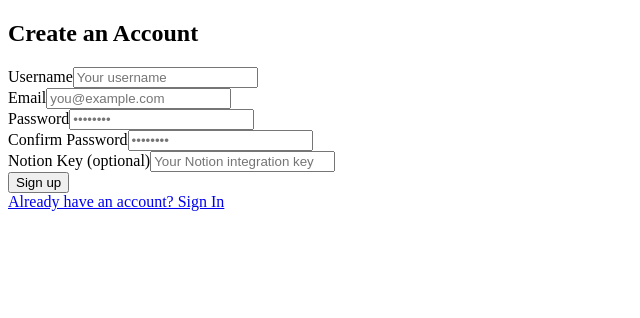
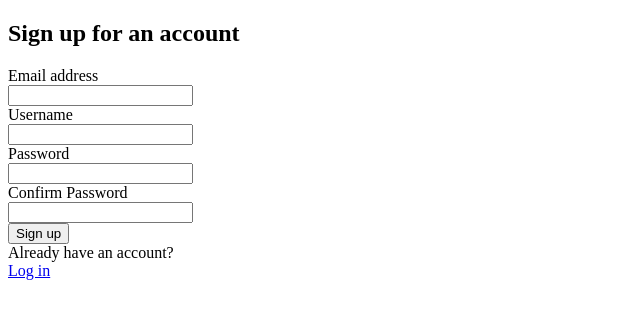
Before and after one commit to GabrieleSqueo/notionflashcardapp, a Next.js app: page /latest/signup in a window 1280 px wide. Shown: the top 318 px of the page, without its empty margins (0-640 px from the left). Built offline with nearby package versions, Linux system fonts and the light colour scheme.

Commit message:
Now signup works

```diff
--- a/app/api/signup/route.js
+++ /dev/null
@@ -1,37 +0,0 @@
-import { createClient } from '../../utils/supabase/server'; // Adjust the import path as necessary
-
-export async function POST(request) {
-  const { username, email, password } = await request.json();
-
-  // Create a Supabase client
-  const supabase = createClient();
-
-  // Create a new user in the auth.users table
-  const { user, error: authError } = await supabase.auth.signUp({
-    email,
-    password,
-    data: { username }, // Store additional user data
-  });
-
-  if (authError) {
-    return new Response(JSON.stringify({ error: authError.message }), { status: 400 });
-  }
-
-  // Insert user data into the user_data table
-  const { error: userDataError } = await supabase
-    .from('user_data')
-    .insert([
-      {
-        user_id: user.id,
-        email,
-        username,
-        created_at: new Date(),
-      },
-    ]);
-
-  if (userDataError) {
-    return new Response(JSON.stringify({ error: userDataError.message }), { status: 400 });
-  }
-
-  return new Response(JSON.stringify({ user }), { status: 201 });
-}
--- a/app/latest/login/page.jsx
+++ b/app/latest/login/page.jsx
@@ -81,7 +81,7 @@ function LoginForm() {
           </div>
         </form>
         <div className="text-center">
-          <Link href="/signup" className="font-medium text-indigo-600 hover:text-indigo-500">
+          <Link href="/latest/signup" className="font-medium text-indigo-600 hover:text-indigo-500">
             Don't have an account? Sign up
           </Link>
         </div>
--- a/app/latest/signup/page.jsx
+++ b/app/latest/signup/page.jsx
@@ -1,104 +1,140 @@
+'use client';
+
 import Link from 'next/link';
-import { redirect } from 'next/navigation';
-import { signup } from './actions'; // Import the signup function
+import { useState } from 'react';
+import { signup } from './actions';
 
-export default async function Signup({ searchParams }) {
-  const signUp = async (formData) => {
-    'use server'; // This line marks the function as a server action
+export default function SignUp() {
+  const [error, setError] = useState('');
+  const [successMessage, setSuccessMessage] = useState('');
 
-    try {
-      const result = await signup(formData); // Call the signup function
-      return redirect(`/confirm?message=${result.message}`);
-    } catch (error) {
-      return redirect(`/signup?message=${error.message}`);
+  const handleSubmit = async (formData) => {
+    const result = await signup(formData);
+    if (result.error) {
+      setError(result.error);
+      setSuccessMessage('');
+    } else {
+      setSuccessMessage(result.message);
+      setError('');
     }
   };
 
   return (
-    <div className="min-h-screen flex items-center justify-center bg-gray-100 py-12 px-4 sm:px-6 lg:px-8">
-      <div className="max-w-md w-full space-y-8 bg-white shadow-md rounded-lg p-8">
+    <div className="min-h-screen bg-gray-100 flex flex-col justify-center py-12 sm:px-6 lg:px-8">
+      <div className="sm:mx-auto sm:w-full sm:max-w-md">
         <h2 className="mt-6 text-center text-3xl font-extrabold text-gray-900">
-          Create an Account
+          Sign up for an account
         </h2>
-        <form
-          className="space-y-6"
-          action={signUp} // This will call the signUp function on form submission
-        >
+      </div>
+
+      <div className="mt-8 sm:mx-auto sm:w-full sm:max-w-md">
+        <div className="bg-white py-8 px-4 shadow sm:rounded-lg sm:px-10">
+          {successMessage ? (
+            <div className="mb-4 text-sm text-green-600 bg-green-100 border border-green-400 rounded-md p-3">
+              {successMessage}
+            </div>
+          ) : (
+            <form className="space-y-6" action={handleSubmit}>
               <div>
-            <label className="text-md" htmlFor="username">
+                <label htmlFor="email" className="block text-sm font-medium text-gray-700">
+                  Email address
+                </label>
+                <div className="mt-1">
+                  <input
+                    id="email"
+                    name="email"
+                    type="email"
+                    autoComplete="email"
+                    required
+                    className="text-black appearance-none block w-full px-3 py-2 border border-gray-300 rounded-md shadow-sm placeholder-gray-400 focus:outline-none focus:ring-indigo-500 focus:border-indigo-500 sm:text-sm"
+                  />
+                </div>
+              </div>
+
+              <div>
+                <label htmlFor="username" className="block text-sm font-medium text-gray-700">
                   Username
                 </label>
+                <div className="mt-1">
                   <input
-              className="mt-1 block w-full px-4 py-2 border border-gray-300 rounded-md focus:outline-none focus:ring focus:ring-indigo-500"
+                    id="username"
                     name="username"
-              placeholder="Your username"
+                    type="text"
+                    autoComplete="username"
                     required
+                    minLength={3}
+                    className="text-black appearance-none block w-full px-3 py-2 border border-gray-300 rounded-md shadow-sm placeholder-gray-400 focus:outline-none focus:ring-indigo-500 focus:border-indigo-500 sm:text-sm"
                   />
                 </div>
+              </div>
+
               <div>
-            <label className="text-md" htmlFor="email">
-              Email
+                <label htmlFor="password" className="block text-sm font-medium text-gray-700">
+                  Password
                 </label>
+                <div className="mt-1">
                   <input
-              className="mt-1 block w-full px-4 py-2 border border-gray-300 rounded-md focus:outline-none focus:ring focus:ring-indigo-500"
-              name="email"
-              placeholder="you@example.com"
+                    id="password"
+                    name="password"
+                    type="password"
+                    autoComplete="new-password"
                     required
+                    className="text-black appearance-none block w-full px-3 py-2 border border-gray-300 rounded-md shadow-sm placeholder-gray-400 focus:outline-none focus:ring-indigo-500 focus:border-indigo-500 sm:text-sm"
                   />
                 </div>
+              </div>
+
               <div>
-            <label className="text-md" htmlFor="password">
-              Password
+                <label htmlFor="confirmPassword" className="block text-sm font-medium text-gray-700">
+                  Confirm Password
                 </label>
+                <div className="mt-1">
                   <input
-              className="mt-1 block w-full px-4 py-2 border border-gray-300 rounded-md focus:outline-none focus:ring focus:ring-indigo-500"
+                    id="confirmPassword"
+                    name="confirmPassword"
                     type="password"
-              name="password"
-              placeholder="••••••••"
+                    autoComplete="new-password"
                     required
+                    className="text-black appearance-none block w-full px-3 py-2 border border-gray-300 rounded-md shadow-sm placeholder-gray-400 focus:outline-none focus:ring-indigo-500 focus:border-indigo-500 sm:text-sm"
                   />
                 </div>
+              </div>
+
               <div>
-            <label className="text-md" htmlFor="confirmPassword">
-              Confirm Password
-            </label>
-            <input
-              className="mt-1 block w-full px-4 py-2 border border-gray-300 rounded-md focus:outline-none focus:ring focus:ring-indigo-500"
-              type="password"
-              name="confirmPassword"
-              placeholder="••••••••"
-              required
-            />
-          </div>
-          <div>
-            <label className="text-md" htmlFor="notionKey">
-              Notion Key (optional)
-            </label>
-            <input
-              className="mt-1 block w-full px-4 py-2 border border-gray-300 rounded-md focus:outline-none focus:ring focus:ring-indigo-500"
-              type="text"
-              name="notionKey"
-              placeholder="Your Notion integration key"
-            />
-          </div>
-          <button className="w-full bg-indigo-600 text-white rounded-md px-4 py-2 hover:bg-indigo-700 transition duration-200">
+                <button
+                  type="submit"
+                  className="w-full flex justify-center py-2 px-4 border border-transparent rounded-md shadow-sm text-sm font-medium text-white bg-indigo-600 hover:bg-indigo-700 focus:outline-none focus:ring-2 focus:ring-offset-2 focus:ring-indigo-500"
+                >
                   Sign up
                 </button>
+              </div>
+            </form>
+          )}
 
-          {searchParams?.message && (
-            <p className="mt-4 p-4 bg-red-100 text-red-600 text-center rounded-md">
-              {searchParams.message}
-            </p>
+          {error && (
+            <div className="mt-4 text-center text-sm text-red-600">
+              {error}
+            </div>
           )}
-        </form>
 
-        <div className="text-center">
-          <Link
-            href="/login"
-            className="text-indigo-600 hover:text-indigo-500 text-sm"
-          >
-            Already have an account? Sign In
+          <div className="mt-6">
+            <div className="relative">
+              <div className="absolute inset-0 flex items-center">
+                <div className="w-full border-t border-gray-300" />
+              </div>
+              <div className="relative flex justify-center text-sm">
+                <span className="px-2 bg-white text-gray-500">
+                  Already have an account?
+                </span>
+              </div>
+            </div>
+
+            <div className="mt-6 text-center">
+              <Link href="/login" className="font-medium text-indigo-600 hover:text-indigo-500">
+                Log in
               </Link>
+            </div>
+          </div>
         </div>
       </div>
     </div>
--- a/app/utils/supabase/server.ts
+++ b/app/utils/supabase/server.ts
@@ -1,5 +1,5 @@
-import { createServerClient, type CookieOptions } from '@supabase/ssr'
-import { cookies } from 'next/headers'
+import { createServerClient } from "@supabase/ssr";
+import { cookies } from "next/headers";
 
 export function createClient() {
   const cookieStore = cookies()
```
Also changed, not shown: app/latest/signup/actions.js (+32 -39 lines). Lines whose indentation alone changed are shown as unchanged.
